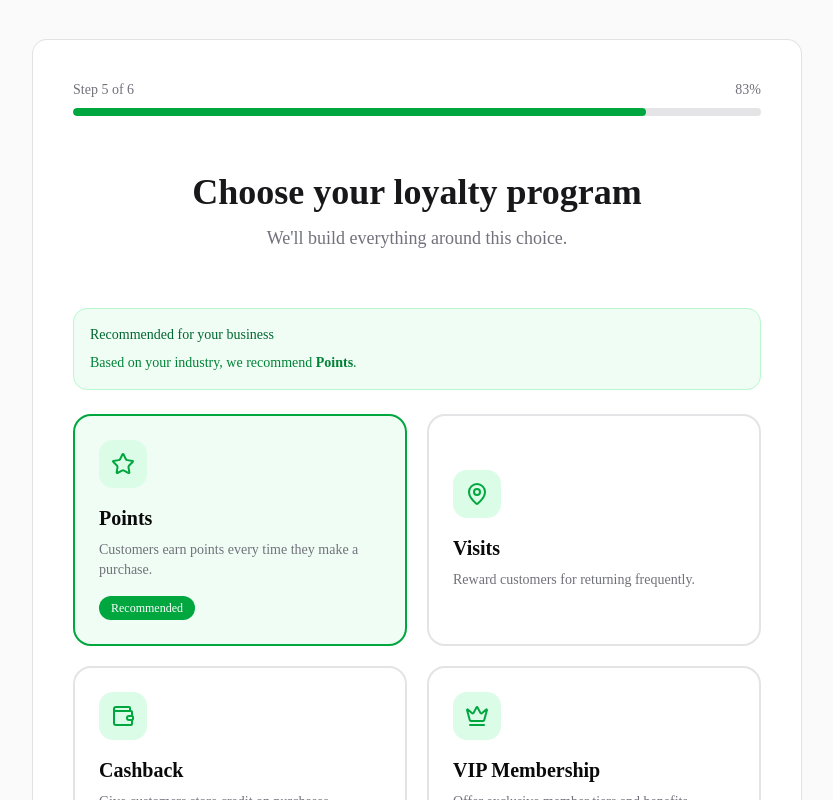
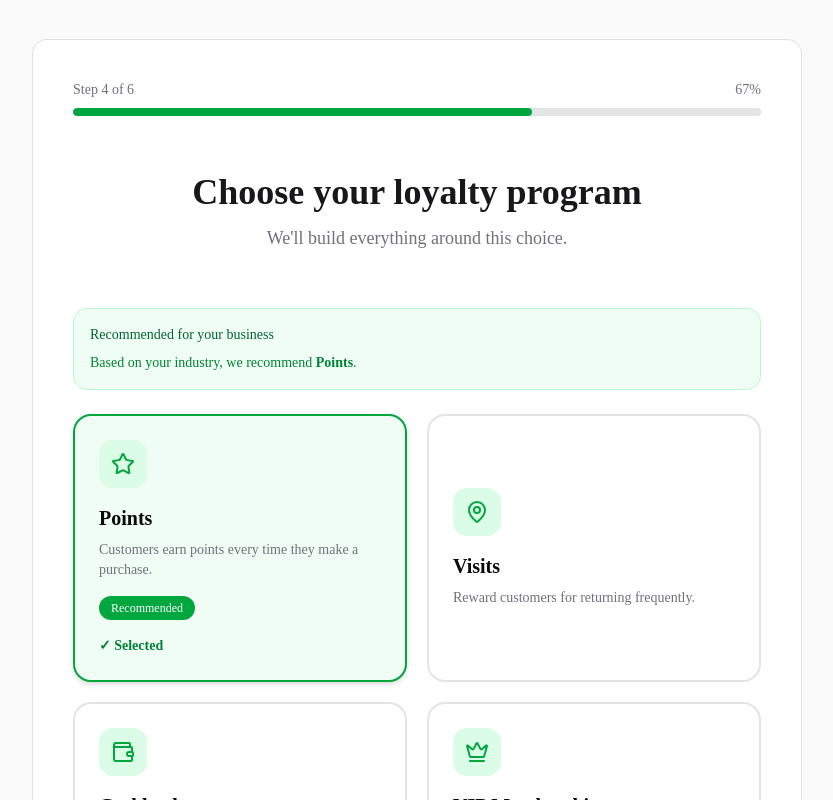
Before and after one commit to SenkuJohannes/smartshopper-africa, a Next.js app: page /onboarding/loyalty in a window 1280 px wide. Shown: the top 800 px of the page, without its empty margins (223-1056 px from the left). Built offline with nearby package versions, Linux system fonts and the light colour scheme.

Commit message:
Create SmartShopper landing page

```diff
--- a/app/onboarding/loyalty/page.tsx
+++ b/app/onboarding/loyalty/page.tsx
@@ -59,28 +59,31 @@ export default function LoyaltyPage() {
     },
   ];
 
-  function continueToReview() {
+  function continueToBranding() {
     if (!data.loyaltyType) {
       alert("Please choose a loyalty program.");
       return;
     }
 
-    router.push("/onboarding/review");
+    router.push("/onboarding/branding");
   }
 
   return (
     <StepLayout
-      step={5}
+      step={4}
       title="Choose your loyalty program"
       description="We'll build everything around this choice."
       navigation={
         <Navigation
-          back="/onboarding/branding"
+          back="/onboarding/account"
           nextLabel="Continue"
-          onNext={continueToReview}
+          nextDisabled={!data.loyaltyType}
+          onNext={continueToBranding}
         />
       }
     >
+      {/* Recommendation */}
+
       <div className="mb-6 rounded-xl border border-green-200 bg-green-50 p-4">
         <p className="font-medium text-green-800">
           Recommended for your business
@@ -92,6 +95,8 @@ export default function LoyaltyPage() {
         </p>
       </div>
 
+      {/* Options */}
+
       <div className="grid gap-5 md:grid-cols-2">
         {options.map((option) => {
           const Icon = option.icon;
@@ -101,6 +106,7 @@ export default function LoyaltyPage() {
           return (
             <button
               key={option.id}
+              type="button"
               onClick={() =>
                 update({
                   loyaltyType: option.id,
@@ -117,7 +123,7 @@ export default function LoyaltyPage() {
 
                 ${
                   active
-                    ? "border-green-600 bg-green-50"
+                    ? "border-green-600 bg-green-50 shadow-md"
                     : "border-zinc-200 bg-white"
                 }
               `}
@@ -141,6 +147,12 @@ export default function LoyaltyPage() {
                 <span className="mt-4 inline-block rounded-full bg-green-600 px-3 py-1 text-xs font-medium text-white">
                   Recommended
                 </span>
+              )}
+
+              {active && (
+                <div className="mt-4 text-sm font-semibold text-green-700">
+                  ✓ Selected
+                </div>
               )}
             </button>
           );
--- /dev/null
+++ b/lib/onboarding/create-auth-user.ts
@@ -0,0 +1,29 @@
+import { supabaseAdmin } from "@/lib/supabase/admin";
+
+type CreateAuthUserInput = {
+  email: string;
+  password: string;
+  ownerName: string;
+};
+
+export async function createAuthUser({
+  email,
+  password,
+  ownerName,
+}: CreateAuthUserInput) {
+  const { data, error } =
+    await supabaseAdmin.auth.admin.createUser({
+      email,
+      password,
+      email_confirm: false,
+      user_metadata: {
+        owner_name: ownerName,
+      },
+    });
+
+  if (error) {
+    throw new Error(error.message);
+  }
+
+  return data.user;
+}
```
